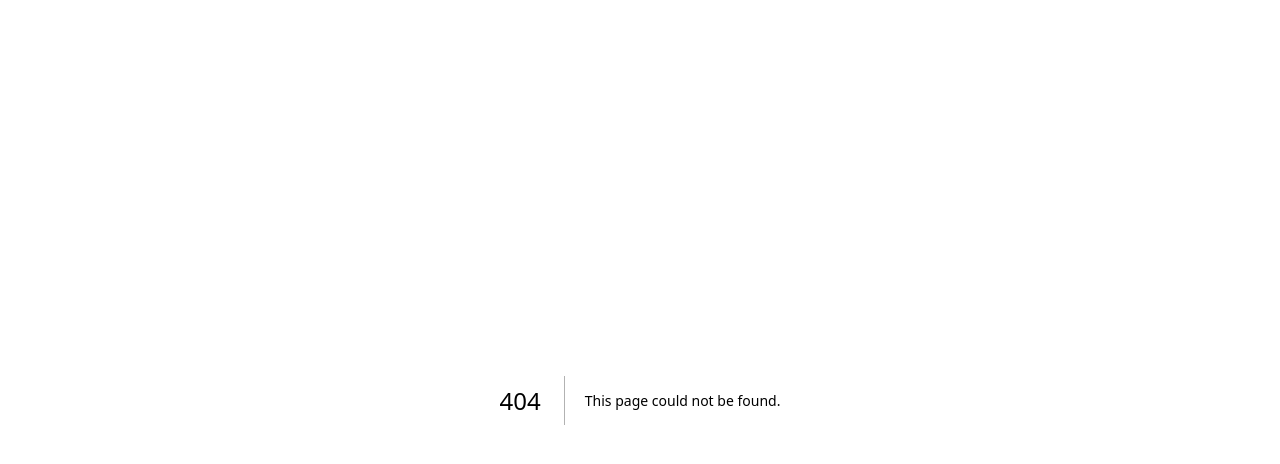
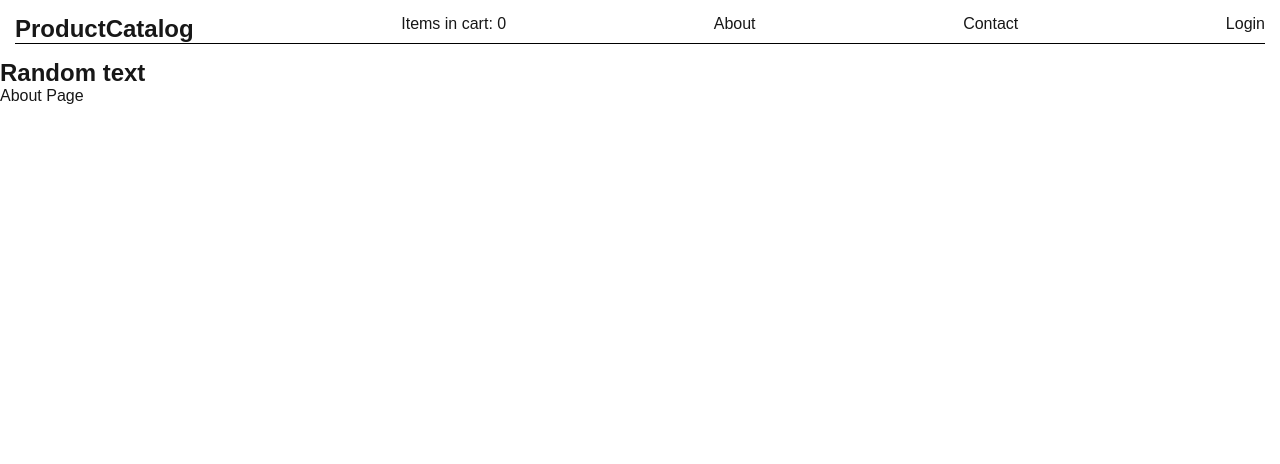
Before and after one commit to singhharshdeep/cpan-144-in-class-demo, a Next.js app: page /about in a window 1280 px wide. Before the commit this address had no page. Shown: the top 464 px of the page. Built offline with nearby package versions, Linux system fonts and the light colour scheme.

Commit message:
Adds Routing

```diff
--- a/components/Header.tsx
+++ b/components/Header.tsx
@@ -1,6 +1,7 @@
 import { useContext } from "react";
 import CartWidget from "./CartWidget";
 import { StyleContext } from "@/contexts/StyleProvider";
+import Link from "next/link";
 
 export default function Header() {
   const { isDarkModeEnabled } = useContext(StyleContext);
@@ -17,9 +18,9 @@ export default function Header() {
     >
       <h2>ProductCatalog</h2>
       <CartWidget />
-      <div>
-        <button>Login</button>
-      </div>
+      <Link href="/about">About</Link>
+      <Link href="/contact">Contact</Link>
+      <Link href="/login">Login</Link>
     </header>
   );
 }
--- a/components/Products.tsx
+++ b/components/Products.tsx
@@ -1,6 +1,7 @@
 import { CartContext } from "@/contexts/CartProvider";
 import { useContext } from "react";
 import ProductCardUI from "./ProductCard";
+import Link from "next/link";
 
 export default function Products() {
   const { filteredProducts } = useContext(CartContext);
@@ -16,7 +17,9 @@ export default function Products() {
     >
       {filteredProducts.map((product) => (
         // Product card
-        <ProductCardUI key={product.id} product={product} />
+        <Link href={"/products/" + product.id}>
+          <ProductCardUI key={product.id} product={product} />
+        </Link>
       ))}
     </div>
   );
--- a/pages/_app.tsx
+++ b/pages/_app.tsx
@@ -1,6 +1,12 @@
+import Header from "@/components/Header";
 import "@/styles/globals.css";
 import type { AppProps } from "next/app";
 
 export default function App({ Component, pageProps }: AppProps) {
-  return <Component {...pageProps} />;
+  return (
+    <div>
+      <Header />
+      <Component {...pageProps} />
+    </div>
+  );
 }
--- /dev/null
+++ b/pages/about/index.tsx
@@ -0,0 +1,6 @@
+export default function AboutPage() {
+  return <div>
+    <h2>Random text</h2>
+    About Page
+    </div>;
+}
--- /dev/null
+++ b/pages/contact/admin/index.tsx
@@ -0,0 +1,3 @@
+export default function AdminContactPage() {
+  return <div>Admin Contact Page</div>;
+}
```
Also changed, not shown: pages/index.tsx (+1 -11 lines), pages/products/[id]/index.tsx (added, +38 -0 lines), pages/contact/index.tsx (renamed from pages/contact.tsx).
